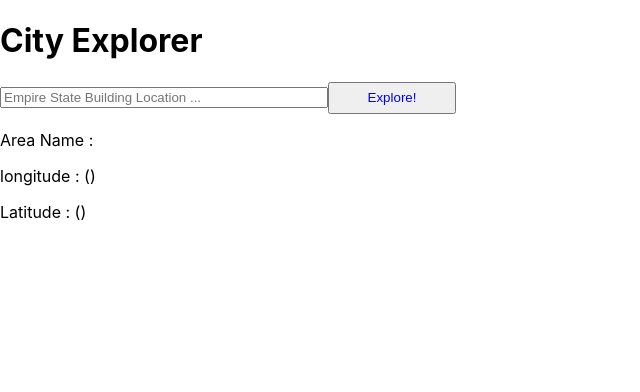
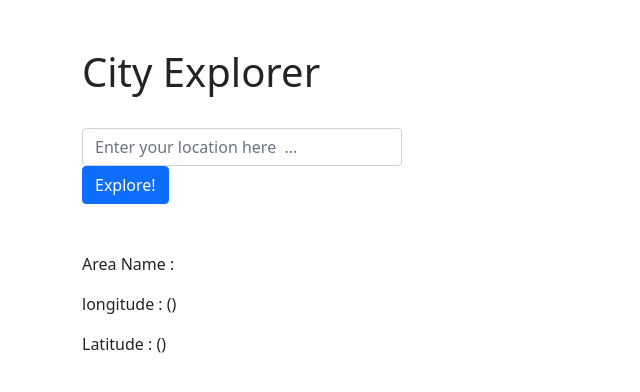
Before and after one commit to naeemalomari/cityApp, a React (Create React App) app: page / in a window 1280 px wide. Shown: the top 392 px of the page, without its empty margins (0-640 px from the left). Built offline with nearby package versions, Linux system fonts and the light colour scheme.

Commit message:
editing code

```diff
--- a/src/App.js
+++ b/src/App.js
@@ -1,7 +1,10 @@
 import React from 'react';
+import 'bootstrap/dist/css/bootstrap.min.css';
 import Form from 'react-bootstrap/Form';
 import Button from 'react-bootstrap/Button';
 import axios from 'axios';
+import { Container, Row, Col } from 'react-bootstrap';
+
 
 class App extends React.Component {
   constructor(props) {
@@ -19,29 +22,34 @@ class App extends React.Component {
     let cityName = event.target.city.value;
     console.log(cityName);
     // let key ='pk.63c388e715285390690165b87c5f6e49';
-    let URL = `https://eu1.locationiq.com/v1/search.php?key=pk.63c388e715285390690165b87c5f6e49&q=Empire State Building&format=json`
+    let URL = `https://eu1.locationiq.com/v1/search.php?key=pk.63c388e715285390690165b87c5f6e49&q=${cityName}&format=json`
 
     let location = await axios.get(URL);
     // console.log(location.data[0].display_name)
     this.setState({
       display_name: location.data[0].display_name,
       lon: location.data[0].lon,
-      lat: location.data[0].lon,
+      lat: location.data[0].lat,
       showMap: true
 
     })
   }
   render() {
     return (
-      <>
+      <Container>
+          <Row className="mt-5">
         <h1> City Explorer</h1>
+        </Row>
+        <Row className= "mb-5">
         <Form onSubmit={this.getLocationData}>
           <Form.Group >
             <Form.Label  ></Form.Label>
-            <Form.Control placeholder='Empire State Building Location ...' name='city' style={{ width: "20rem" }} />
-            <Button type='submit ' style={{ width: "8rem", height: "2rem", color: "blue" }}> Explore! </Button>
+            <Form.Control placeholder='Enter your location here  ...' name='city' style={{ width: "20rem" }} />
+            <Button type='submit ' > Explore! </Button>
           </Form.Group>
         </Form>
+        </Row>
+        <Row>
         <p>
           Area Name :
           {this.state.display_name}
@@ -54,10 +62,11 @@ class App extends React.Component {
           ({this.state.lat})
         </p>
         {
-        this.state.showMap &&
-          < img src={`https://maps.locationiq.com/v3/staticmap?key=pk.63c388e715285390690165b87c5f6e49&center=${this.state.lat},${this.state.lon}zoom =18`} alt='map' />
-  }
-      </>
+          this.state.showMap &&
+          < img src={`https://maps.locationiq.com/v3/staticmap?key=pk.63c388e715285390690165b87c5f6e49&center=${this.state.lat},${this.state.lon}`} alt='map' />
+        }
+        </Row>
+      </Container>
     )
   }
 }
```
